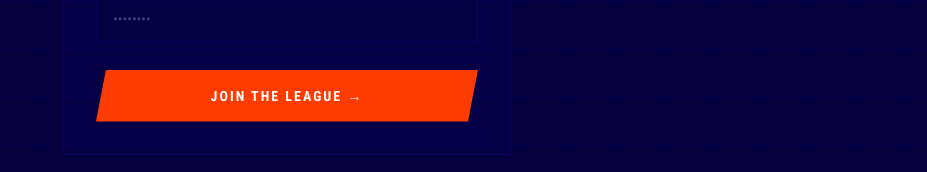
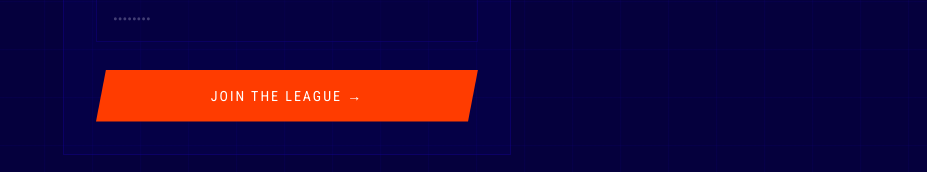
Before and after one commit to riiswa/sl-predictor, a Next.js app: page /register in a window 1280 px wide. Shown: the part 588-760 px from the top of the page, without its empty margins (353-1280 px from the left). Built offline with nearby package versions, Linux system fonts and the light colour scheme; no server answers.

Commit message:
Standardize: Button.tsx typography and colors

```diff
--- a/components/ui/Button.tsx
+++ b/components/ui/Button.tsx
@@ -15,7 +15,7 @@ export default function Button({
                                    disabled,
                                    ...props
                                }: ButtonProps) {
-    const base = 'font-condensed font-semibold tracking-[2px] uppercase text-white transition-all duration-200 clip-skew disabled:opacity-50 disabled:cursor-not-allowed hover:scale-105 active:scale-95 focus-visible:outline-2 focus-visible:outline-offset-2 focus-visible:outline-accent'
+    const base = 'font-condensed tracking-[2px] uppercase text-white transition-all duration-200 clip-skew disabled:opacity-50 disabled:cursor-not-allowed hover:scale-105 active:scale-95 focus-visible:outline-2 focus-visible:outline-offset-2 focus-visible:outline-accent'
 
     const variants = {
         primary: 'bg-accent hover:bg-orange-500 hover:shadow-lg hover:shadow-orange-400/20',
```
